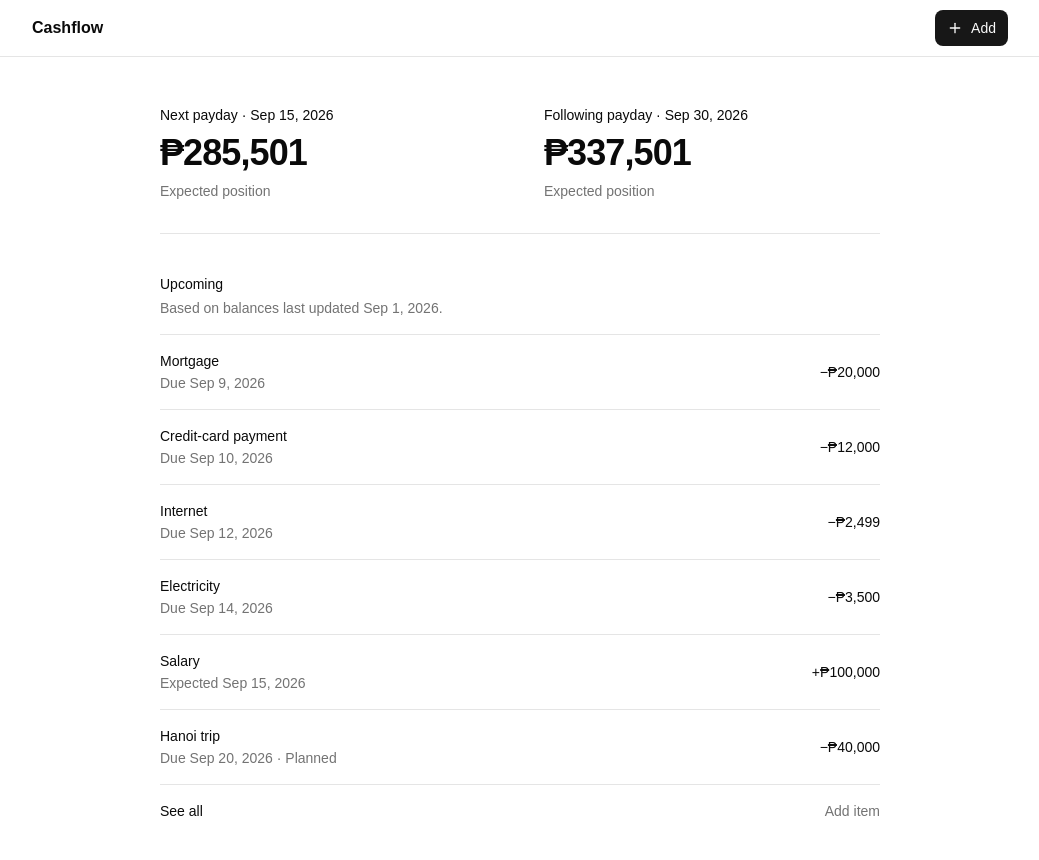
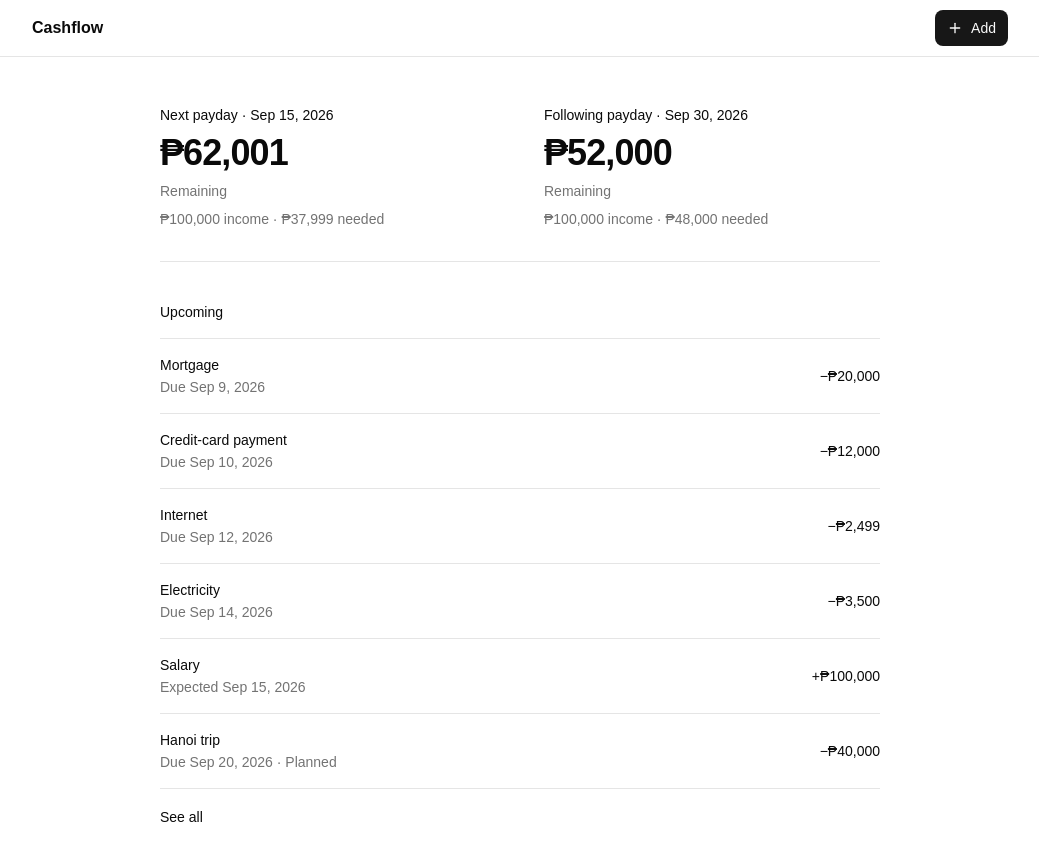
Before and after one commit to stanxaf/cashflow, a Next.js app: page /paydays in a window 1280 px wide. Shown: the top 860 px of the page, without its empty margins (120-1159 px from the left). Built offline with nearby package versions, Linux system fonts and the light colour scheme.

Commit message:
Show pay-cycle remaining and shortfall

```diff
--- a/src/app/(app)/paydays/page.tsx
+++ b/src/app/(app)/paydays/page.tsx
@@ -2,13 +2,7 @@
 
 import Link from "next/link";
 import { useState } from "react";
-import {
-  estimatedPositionToday,
-  latestLiquidBalanceDate,
-  positionAt,
-  upcomingEvents,
-  upcomingPaydays,
-} from "@/lib/seed-data";
+import { payCycleSummaries, upcomingEvents } from "@/lib/seed-data";
 import { formatDate, formatPHP } from "@/lib/utils";
 
 function timingLabel(type: string, date: string) {
@@ -16,45 +10,54 @@ function timingLabel(type: string, date: string) {
   return type === "income" ? `Expected ${formatted}` : `Due ${formatted}`;
 }
 
+function cycleResultLabel(result: number) {
+  return result < 0 ? "Shortfall" : "Remaining";
+}
+
 export default function PaydaysPage() {
   const [showAll, setShowAll] = useState(false);
-  const paydays = upcomingPaydays();
-  const nextPayday = paydays[0];
-  const followingPayday = paydays[1];
-  const nextPosition = nextPayday ? positionAt(nextPayday.date) : estimatedPositionToday();
-  const followingPosition = followingPayday ? positionAt(followingPayday.date) : nextPosition;
+  const cycles = payCycleSummaries();
+  const nextCycle = cycles[0];
+  const followingCycle = cycles[1];
   const upcoming = upcomingEvents();
   const visibleUpcoming = showAll ? upcoming : upcoming.slice(0, 6);
 
   return (
     <div className="space-y-10">
       <section className="grid gap-8 border-b pb-8 sm:grid-cols-2 sm:gap-12">
+        {nextCycle && (
           <div className="space-y-2">
             <p className="text-sm font-medium">
-            Next payday{nextPayday ? ` · ${formatDate(nextPayday.date, { month: "short", day: "numeric" })}` : ""}
+              Next payday · {formatDate(nextCycle.payday.date, { month: "short", day: "numeric" })}
             </p>
-          <p className="text-3xl font-semibold tracking-tight tabular-nums sm:text-4xl">{formatPHP(nextPosition)}</p>
-          <p className="text-sm text-muted-foreground">Expected position</p>
+            <p className="text-3xl font-semibold tracking-tight tabular-nums sm:text-4xl">
+              {formatPHP(Math.abs(nextCycle.result))}
+            </p>
+            <p className="text-sm text-muted-foreground">{cycleResultLabel(nextCycle.result)}</p>
+            <p className="text-sm text-muted-foreground">
+              {formatPHP(nextCycle.income)} income · {formatPHP(nextCycle.needed)} needed
+            </p>
           </div>
+        )}
 
-        {followingPayday && (
+        {followingCycle && (
           <div className="space-y-2">
             <p className="text-sm font-medium">
-              Following payday · {formatDate(followingPayday.date, { month: "short", day: "numeric" })}
+              Following payday · {formatDate(followingCycle.payday.date, { month: "short", day: "numeric" })}
             </p>
-            <p className="text-3xl font-semibold tracking-tight tabular-nums sm:text-4xl">{formatPHP(followingPosition)}</p>
-            <p className="text-sm text-muted-foreground">Expected position</p>
+            <p className="text-3xl font-semibold tracking-tight tabular-nums sm:text-4xl">
+              {formatPHP(Math.abs(followingCycle.result))}
+            </p>
+            <p className="text-sm text-muted-foreground">{cycleResultLabel(followingCycle.result)}</p>
+            <p className="text-sm text-muted-foreground">
+              {formatPHP(followingCycle.income)} income · {formatPHP(followingCycle.needed)} needed
+            </p>
           </div>
         )}
       </section>
 
       <section className="space-y-4">
-        <div>
         <h1 className="text-sm font-medium">Upcoming</h1>
-          <p className="mt-1 text-sm text-muted-foreground">
-            Based on balances last updated {formatDate(latestLiquidBalanceDate(), { month: "short", day: "numeric" })}.
-          </p>
-        </div>
 
         <div className="divide-y border-y">
           {visibleUpcoming.map((event) => (
@@ -76,14 +79,15 @@ export default function PaydaysPage() {
           ))}
         </div>
 
-        <div className="flex items-center justify-between gap-4 text-sm">
-          {upcoming.length > 6 ? (
-            <button type="button" onClick={() => setShowAll((value) => !value)} className="font-medium hover:underline">
+        {upcoming.length > 6 && (
+          <button
+            type="button"
+            onClick={() => setShowAll((value) => !value)}
+            className="text-sm font-medium hover:underline"
+          >
             {showAll ? "Show less" : "See all"}
           </button>
-          ) : <span />}
-          <Link href="/items/new" className="text-muted-foreground hover:text-foreground">Add item</Link>
-        </div>
+        )}
       </section>
     </div>
   );
```
Lines whose indentation alone changed are shown as unchanged.
